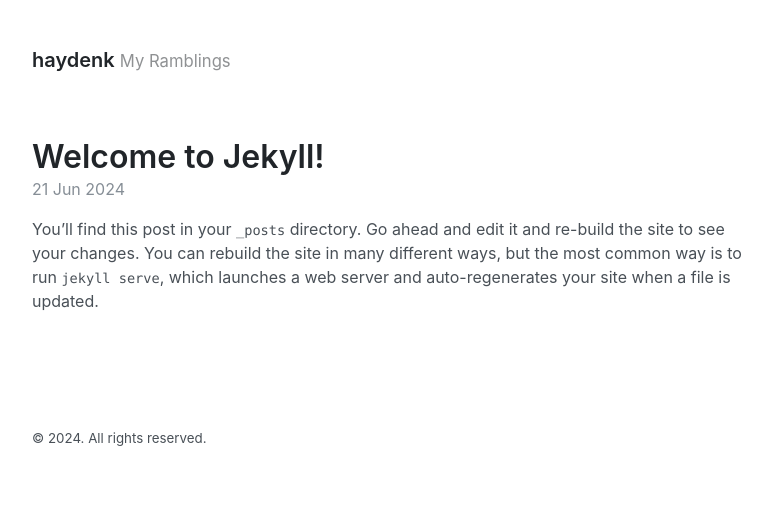
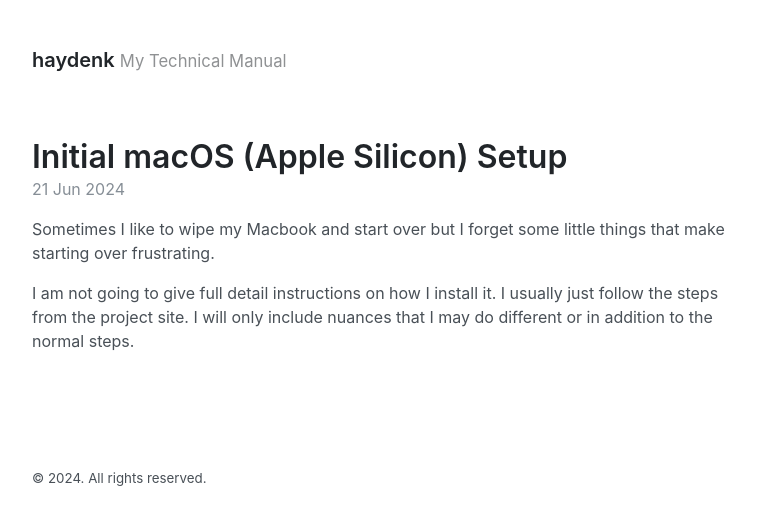
Before and after one commit to haydenk/haydenk.github.io, a Jekyll site: the page built from index.html, in a window 1280 px wide. Shown: the top 525 px of the page, without its empty margins (248-1020 px from the left). Built offline with Jekyll 4.4.1, drawn with Linux system fonts in a browser that asks for light colours; the list of posts is cut into pages by our own code.

Commit message:
swap first post
update favicon

change tagline

```diff
--- a/_config.yml
+++ b/_config.yml
@@ -19,7 +19,7 @@
 # in the templates via {{ site.myvariable }}.
 
 title: haydenk
-tagline: My Ramblings
+tagline: My Technical Manual
 url: https://haydenk.blog
 repository: haydenk/haydenk.blog
 paginate: 3
--- a/_includes/head.html
+++ b/_includes/head.html
@@ -11,7 +11,13 @@
   </title>
 
   <link rel="stylesheet" href="{{ '/assets/styles.css' | relative_url }}">
-  <link rel="apple-touch-icon-precomposed" sizes="144x144" href="{{ '/assets/apple-touch-icon-precomposed.png' | relative_url }}">
+
+  <link rel="apple-touch-icon" sizes="180x180" href="{{ '/assets/apple-touch-icon.png' | relative_url }}">
+  <link rel="icon" type="image/png" sizes="32x32" href="/{{ '/assets/favicon-32x32.png' | relative_url }}">
+  <link rel="icon" type="image/png" sizes="16x16" href="{{ '/assets/favicon-16x16.png' | relative_url }}">
+  <link rel="manifest" href="{{ '/assets/site.webmanifest' | relative_url }}">
+
+  <link rel="apple-touch-icon-precomposed" sizes="144x144" href="{{ '/assets/assets/apple-touch-icon-precomposed.png' | relative_url }}">
   <link rel="shortcut icon" href="{{ '/assets/favicon.ico' | relative_url }}">
   <link rel="alternate" type="application/atom+xml" title="{{ site.title }}" href="{{ 'feed.xml' | relative_url }}">
 
--- /dev/null
+++ b/_posts/2024-06-21-initial-macos-setup.markdown
@@ -0,0 +1,79 @@
+---
+layout: post
+title:  "Initial macOS (Apple Silicon) Setup"
+date:   2024-06-21 10:18:53 -0500
+---
+
+Sometimes I like to wipe my Macbook and start over but I forget some little things that make
+starting over frustrating.
+
+I am not going to give full detail instructions on how I install it. I usually just follow the steps
+from the project site. I will only include nuances that I may do different or in addition to the normal steps.
+
+<!--more-->
+
+### App List:
+* Homebrew - [https://brew.sh]()
+* oh-my-zsh - [https://ohmyz.sh]()
+* Docker - [https://docs.docker.com/desktop/install/mac-install/]()
+* My dotfiles - [https://github.com/haydenk/dotfiles]()
+* asdf - [https://asdf-vm.com]()
+* 1Password - [https://1password.com]()
+
+First thing first, `xcode-select --install`, we want to install the Command Line Tools to get some basic packages installed. More specifically,
+we want git installed so we can clone Homebrew, oh-my-zsh, and the dotfiles.
+
+While we're at it we will go ahead and install rosetta, `softwareupdate --install-rosetta`. I don't really like installing this if I don't have to but
+there's some versions in asdf that do not have an arm version for Apple Silicon.
+
+Homebrew, oh-my-zsh, and dotfiles are the first to be installed. There is no particular order. Homebrew gets installed in the user's home directory under
+`~/.brew`, I don't have to worry about system conflicts or permission issues in the home directory because *I* have full access here.
+
+I basically use the information from topbug.net with some revisions.
+
+* [https://www.topbug.net/blog/2013/04/14/install-and-use-gnu-command-line-tools-in-mac-os-x/]()
+
+### Homebrew Packages
+* ansible
+* asdf
+* awscli
+* binutils
+* bzip2
+* coreutils
+* curl
+* diffutils
+* findutils
+* gawk
+* gnu-getopt
+* gnu-sed
+* gnu-tar
+* gnu-which
+* gzip
+* grep
+* gcc
+* gh
+* git
+* git-flow-avh
+* jq
+* libpq
+* make
+* mysql-client
+* mysql-client@5.7
+* openssl
+* pwgen
+* session-manager-plugin
+* sqlite
+* tree
+* vim
+* wget
+* zsh
+* zsh-autosuggestions
+* zsh-syntax-highlighting
+
+### macOS UI Applications from Homebrew
+* firefox
+* github
+* google-chrome
+* slack
+* visual-studio-code
+* zoom
--- a/_posts/2024-06-21-welcome-to-jekyll.markdown
+++ /dev/null
@@ -1,28 +0,0 @@
----
-layout: post
-title:  "Welcome to Jekyll!"
-date:   2024-06-21 10:18:53 -0500
----
-You’ll find this post in your `_posts` directory. Go ahead and edit it and re-build the site to see your changes. You can rebuild the site in many different ways, but the most common way is to run `jekyll serve`, which launches a web server and auto-regenerates your site when a file is updated.
-<!--more-->
-Jekyll requires blog post files to be named according to the following format:
-
-`YEAR-MONTH-DAY-title.MARKUP`
-
-Where `YEAR` is a four-digit number, `MONTH` and `DAY` are both two-digit numbers, and `MARKUP` is the file extension representing the format used in the file. After that, include the necessary front matter. Take a look at the source for this post to get an idea about how it works.
-
-Jekyll also offers powerful support for code snippets:
-
-{% highlight ruby %}
-def print_hi(name)
-  puts "Hi, #{name}"
-end
-print_hi('Tom')
-#=> prints 'Hi, Tom' to STDOUT.
-{% endhighlight %}
-
-Check out the [Jekyll docs][jekyll-docs] for more info on how to get the most out of Jekyll. File all bugs/feature requests at [Jekyll’s GitHub repo][jekyll-gh]. If you have questions, you can ask them on [Jekyll Talk][jekyll-talk].
-
-[jekyll-docs]: https://jekyllrb.com/docs/home
-[jekyll-gh]:   https://github.com/jekyll/jekyll
-[jekyll-talk]: https://talk.jekyllrb.com/
```
Also changed, not shown: assets/android-chrome-192x192.png (added), assets/android-chrome-512x512.png (added), assets/apple-touch-icon-precomposed.png (deleted), assets/apple-touch-icon.png (added), assets/favicon-16x16.png (added), assets/favicon-32x32.png (added), assets/favicon.ico, assets/site.webmanifest (added).
